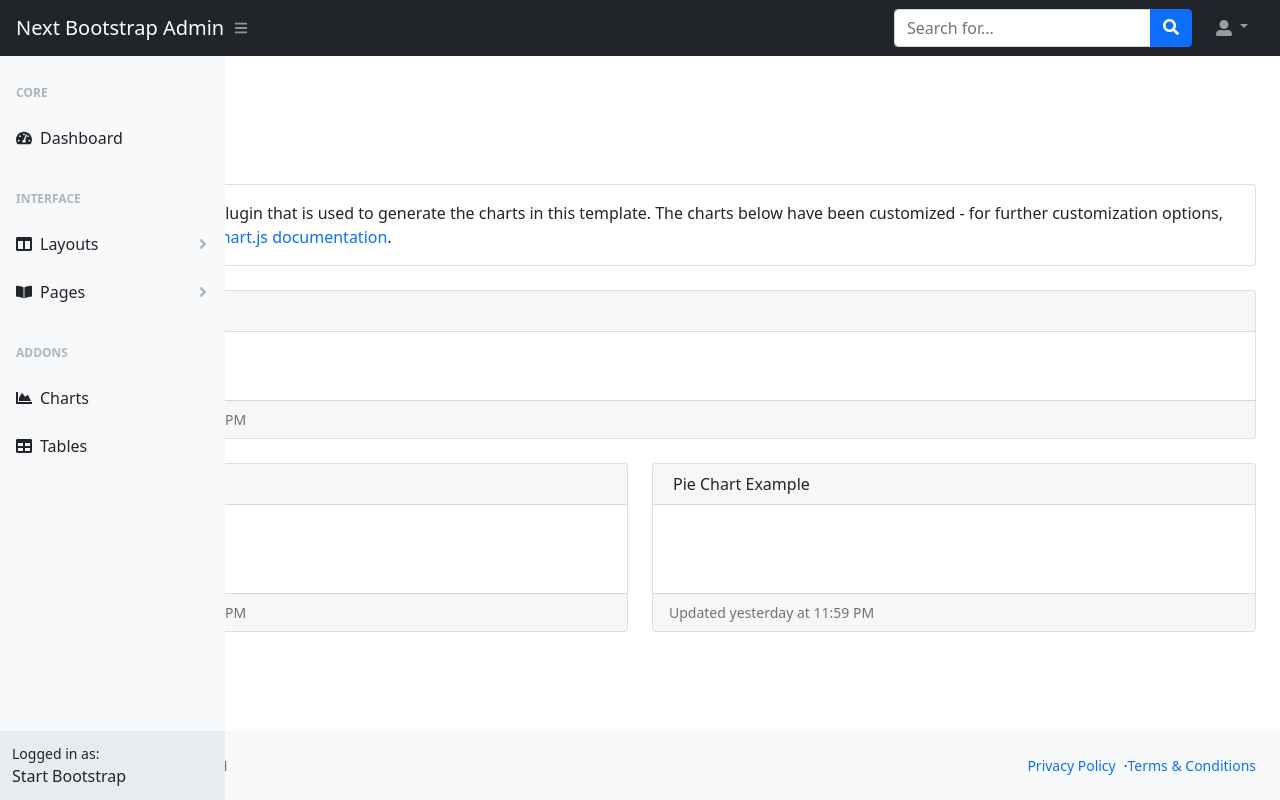
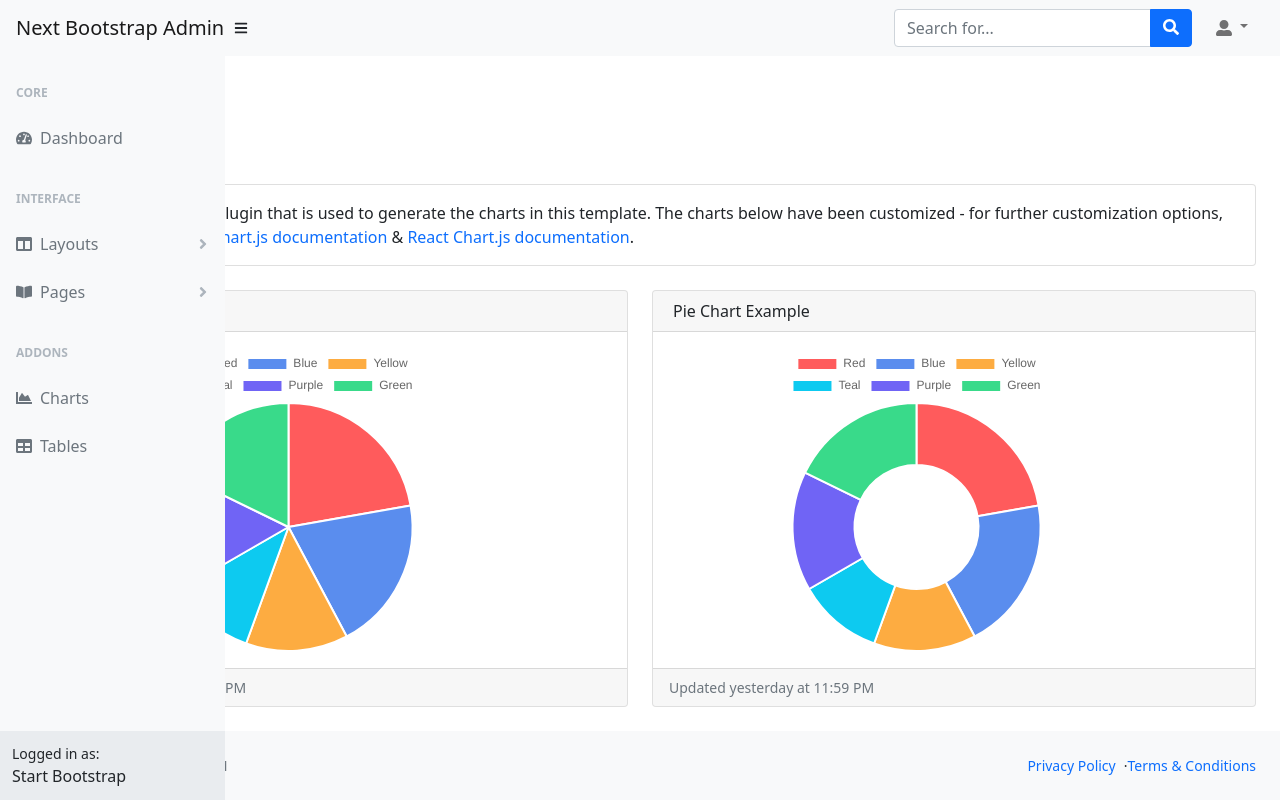
Before and after one commit to wahidari/next-bootstrap-admin, a Next.js app: page /light-sidenav in a window 1280 px wide. Built offline with nearby package versions, Linux system fonts and the light colour scheme.

Commit message:
add light theme

```diff
--- a/components/LightSideNav.js
+++ b/components/LightSideNav.js
@@ -24,7 +24,7 @@ export default function LightSideNav() {
               </a>
               <div className="collapse" id="collapseLayouts" aria-labelledby="headingOne" data-bs-parent="#sidenavAccordion">
                 <nav className="sb-sidenav-menu-nested nav">
-                  <a className="nav-link" href="#">Light Sidenav</a>
+                  <a className="nav-link" href="#">Light Theme</a>
                 </nav>
               </div>
               <a className="nav-link collapsed" href="#" data-bs-toggle="collapse" data-bs-target="#collapsePages" aria-expanded="false" aria-controls="collapsePages">
--- /dev/null
+++ b/components/LightTopNav.js
@@ -0,0 +1,52 @@
+import Link from "next/link";
+import { useEffect } from "react";
+import { FaBars, FaUserAlt, FaSearch } from "react-icons/fa"
+
+export default function TopNav() {
+
+  useEffect(() => {
+    // Toggle the side navigation
+    const sidebarToggle = document.body.querySelector('#sidebarToggle');
+    if (sidebarToggle) {
+      sidebarToggle.addEventListener('click', event => {
+        event.preventDefault();
+        document.body.classList.toggle('sb-sidenav-toggled');
+        localStorage.setItem('sb|sidebar-toggle', document.body.classList.contains('sb-sidenav-toggled'));
+      });
+    }
+  }, []);
+
+  return (
+    <>
+      <nav className="sb-topnav navbar navbar-expand navbar-light bg-light">
+        {/* <!-- Navbar Brand--> */}
+        <Link href="/">
+          <a className="navbar-brand ps-3">Next Bootstrap Admin</a>
+        </Link>
+        {/* <!-- Sidebar Toggle--> */}
+        <button className="btn btn-sm order-1 order-lg-0 me-4 me-lg-0 pt-0" id="sidebarToggle" href="#!">
+          <i><FaBars /></i>
+        </button>
+        {/* <!-- Navbar Search--> */}
+        <form className="d-none d-md-inline-block form-inline ms-auto me-0 me-md-3 my-2 my-md-0">
+          <div className="input-group">
+            <input className="form-control" type="text" placeholder="Search for..." aria-label="Search for..." aria-describedby="btnNavbarSearch" />
+            <button className="btn btn-primary pt-0" id="btnNavbarSearch" type="button"><FaSearch /></button>
+          </div>
+        </form>
+        {/* <!-- Navbar--> */}
+        <ul className="navbar-nav ms-auto ms-md-0 me-3 me-lg-4">
+          <li className="nav-item dropdown">
+            <a className="nav-link dropdown-toggle pt-1" id="navbarDropdown" href="#" role="button" data-bs-toggle="dropdown" aria-expanded="false"><FaUserAlt className="me-1" /></a>
+            <ul className="dropdown-menu dropdown-menu-end" aria-labelledby="navbarDropdown">
+              <li><a className="dropdown-item" href="#!">Settings</a></li>
+              <li><a className="dropdown-item" href="#!">Activity Log</a></li>
+              <li><hr className="dropdown-divider" /></li>
+              <li><a className="dropdown-item" href="#!">Logout</a></li>
+            </ul>
+          </li>
+        </ul>
+      </nav>
+    </>
+  )
+}
--- a/components/SideNav.js
+++ b/components/SideNav.js
@@ -26,7 +26,7 @@ export default function SideNav() {
                 <nav className="sb-sidenav-menu-nested nav">
                   <ActiveLink activeClassName="active" href="/light-sidenav">
                     <a className="nav-link">
-                      Light SideNav
+                      Light Theme
                     </a>
                   </ActiveLink>
                 </nav>
--- a/pages/light-sidenav.js
+++ b/pages/light-sidenav.js
@@ -1,8 +1,34 @@
 import Head from 'next/head'
-import TopNav from "../components/TopNav"
+import LightTopNav from "../components/LightTopNav"
 import LightSideNav from "../components/LightSideNav";
 import Footer from '../components/Footer';
 import Link from 'next/link';
+import { Chart as ChartJS, ArcElement, Tooltip, Legend, CategoryScale, LinearScale, BarElement, Title, PointElement, LineElement } from 'chart.js';
+import { Pie, Doughnut } from 'react-chartjs-2';
+
+ChartJS.register(CategoryScale, LinearScale, BarElement, Title, ArcElement, Tooltip, Legend, PointElement, LineElement);
+
+const data = {
+  labels: ['Red', 'Blue', 'Yellow', 'Teal', 'Purple', 'Green'],
+  datasets: [
+    {
+      label: '# of Votes',
+      data: [10, 9, 6, 5, 7, 8],
+      backgroundColor: [
+        '#ff5b5c',
+        '#5a8dee',
+        '#fdac41',
+        '#0dcaf0',
+        '#7064f5',
+        '#39da8a'
+      ],
+      pointRadius: 5,
+      pointHoverRadius: 8,
+      lineTension: 0.5,
+      pointHitRadius: 50,
+    },
+  ],
+};
 
 export default function Light() {
 
@@ -33,7 +59,7 @@ export default function Light() {
 
       <body className="sb-nav-fixed">
 
-        <TopNav />
+        <LightTopNav />
 
         <div id="layoutSidenav">
 
@@ -54,26 +80,23 @@ export default function Light() {
                 <div className="card mb-4">
                   <div className="card-body">
                     Chart.js is a third party plugin that is used to generate the charts in this template. The charts below have been customized - for further customization options, please visit the official
-                    <a target="_blank" rel="noreferrer" href="https://www.chartjs.org/docs/latest/" className="text-decoration-none"> Chart.js documentation</a>
+                    <a target="_blank" rel="noreferrer" href="https://www.chartjs.org/docs/latest/" className="text-decoration-none"> Chart.js documentation</a> &
+                    <a target="_blank" rel="noreferrer" href="https://react-chartjs-2.netlify.app/" className="text-decoration-none"> React Chart.js documentation</a>
                     .
                   </div>
-                </div>
-                <div className="card mb-4">
-                  <div className="card-header">
-                    <i className="fas fa-chart-area me-1"></i>
-                    Area Chart Example
-                  </div>
-                  <div className="card-body"><canvas id="myAreaChart" width="100%" height="30"></canvas></div>
-                  <div className="card-footer small text-muted">Updated yesterday at 11:59 PM</div>
                 </div>
                 <div className="row">
                   <div className="col-lg-6">
                     <div className="card mb-4">
                       <div className="card-header">
-                        <i className="fas fa-chart-bar me-1"></i>
-                        Bar Chart Example
+                        <i className="fas fa-chart-pie me-1"></i>
+                        Pie Chart Example
                       </div>
-                      <div className="card-body"><canvas id="myBarChart" width="100%" height="50"></canvas></div>
+                      <div className="card-body">
+                        <div className="col-12 col-sm-8 col-md-6 col-lg-10 col-xl-8 mx-auto">
+                          <Pie data={data} />
+                        </div>
+                      </div>
                       <div className="card-footer small text-muted">Updated yesterday at 11:59 PM</div>
                     </div>
                   </div>
@@ -83,7 +106,11 @@ export default function Light() {
                         <i className="fas fa-chart-pie me-1"></i>
                         Pie Chart Example
                       </div>
-                      <div className="card-body"><canvas id="myPieChart" width="100%" height="50"></canvas></div>
+                      <div className="card-body">
+                        <div className="col-12 col-sm-8 col-md-6 col-lg-10 col-xl-8 mx-auto">
+                          <Doughnut data={data} />
+                        </div>
+                      </div>
                       <div className="card-footer small text-muted">Updated yesterday at 11:59 PM</div>
                     </div>
                   </div>
--- a/styles/globals.css
+++ b/styles/globals.css
@@ -111,20 +111,9 @@ body {
 	overflow-y: auto;
 }
 
-/* .sb-sidenav-menu::-webkit-scrollbar {
-  display: none;
-} */
-
 /* Let's get this party started */
 .sb-sidenav-menu::-webkit-scrollbar {
 	width: 8px;
-}
-
-/* Handle */
-.sb-sidenav-menu::-webkit-scrollbar-thumb {
-	-webkit-border-radius: 2px;
-	border-radius: 2px;
-	background: #343a40;
 }
 
 .sb-nav-fixed #layoutSidenav #layoutSidenav_content {
@@ -271,6 +260,12 @@ body {
 	background-color: #343a40;
 }
 
+.sb-sidenav-dark .sb-sidenav-menu::-webkit-scrollbar-thumb {
+	-webkit-border-radius: 2px;
+	border-radius: 2px;
+	background: #343a40;
+}
+
 .sb-sidenav-light {
 	background-color: #f8f9fa;
 	color: #212529;
@@ -281,7 +276,7 @@ body {
 }
 
 .sb-sidenav-light .sb-sidenav-menu .nav-link {
-	color: #212529;
+	color: #6c757d;
 }
 
 .sb-sidenav-light .sb-sidenav-menu .nav-link .sb-nav-link-icon {
@@ -306,6 +301,12 @@ body {
 
 .sb-sidenav-light .sb-sidenav-footer {
 	background-color: #e9ecef;
+}
+
+.sb-sidenav-light .sb-sidenav-menu::-webkit-scrollbar-thumb {
+	-webkit-border-radius: 2px;
+	border-radius: 2px;
+	background: #e9ecef;
 }
 
 /* DATATABLE STYLING  */
```
